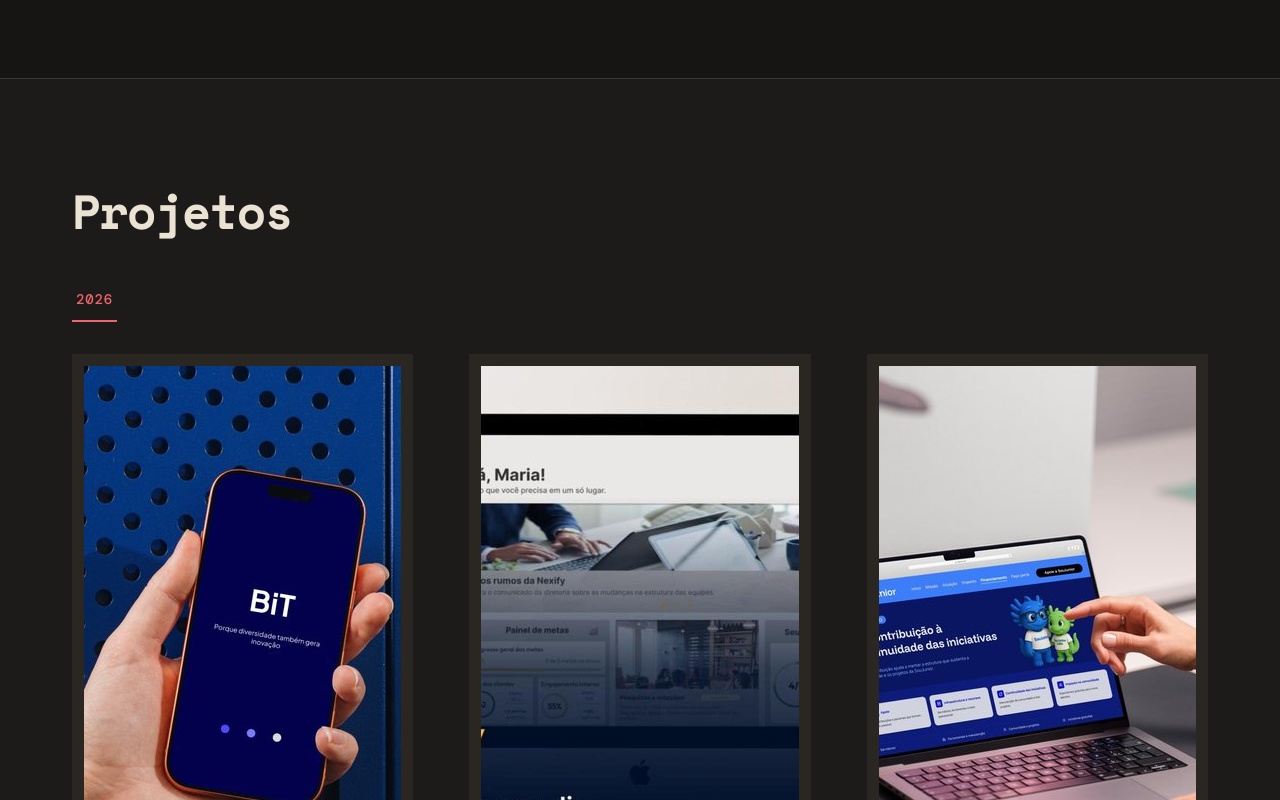
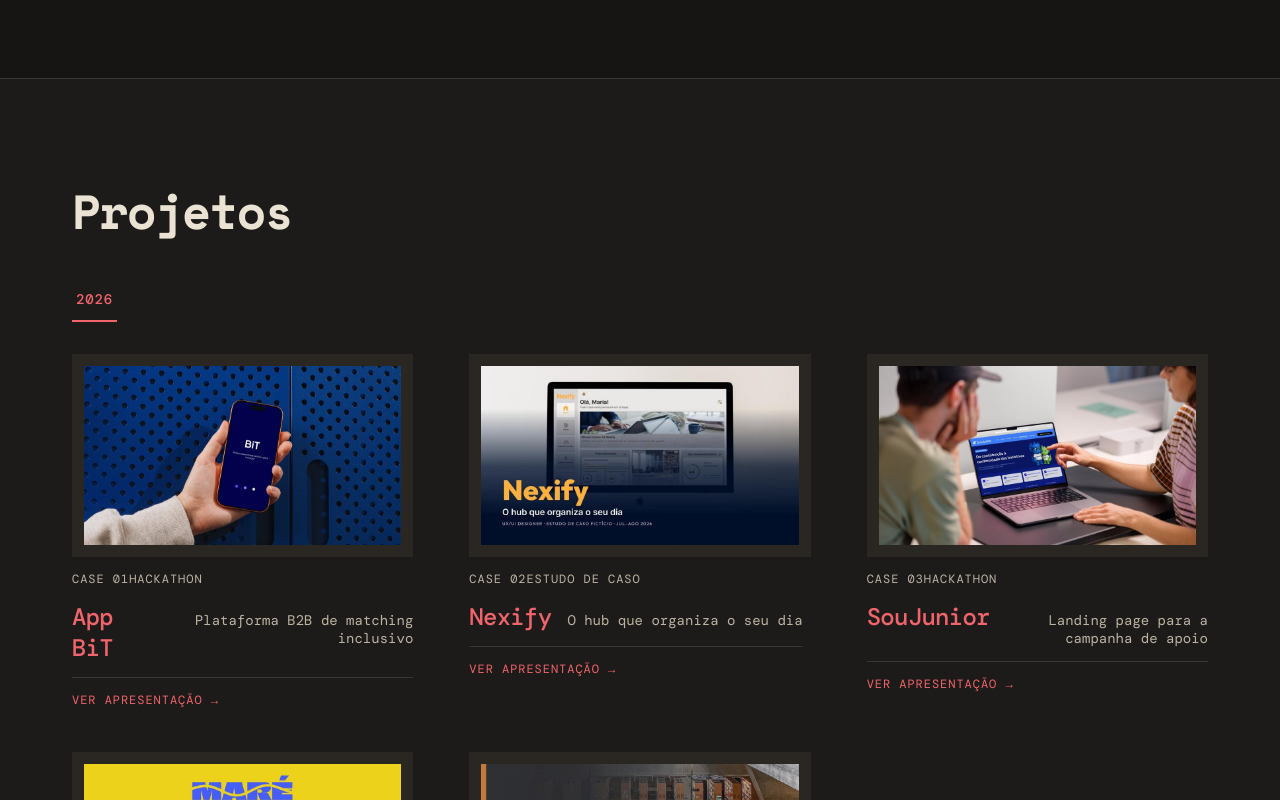
Before and after one commit to ifdoliveira/ifdoliveira.github.io, a plain HTML site: page index.html in a window 1280 px wide. Shown: the part 2000-2800 px from the top of the page. Drawn offline with nearby package versions, Linux system fonts and the light colour scheme; a web font is replaced by a local one.

Commit message:
Corrige proporção das imagens dos projetos

```diff
--- a/assets/css/style.css
+++ b/assets/css/style.css
@@ -116,7 +116,13 @@ section[id] { scroll-margin-top: 88px; }
 .tab { font: 500 14px 'DM Mono', monospace; letter-spacing: .06em; padding: 12px 4px; border-bottom: 2px solid var(--acc); color: var(--acc); }
 .grid { display: grid; grid-template-columns: repeat(auto-fill, minmax(min(340px, 100%), 1fr)); gap: 44px 56px; }
 .card { background: none; border: 0; padding: 0; text-align: left; cursor: pointer; display: flex; flex-direction: column; gap: 14px; width: 100%; color: inherit; }
-.cover { width: 100%; aspect-ratio: 16 / 9; object-fit: cover; filter: none; }
+.cover {
+    width: 100%;
+    height: auto;
+    aspect-ratio: auto;
+    object-fit: contain;
+    filter: none;
+}
 .card .frame { padding: 12px; }
 .card-meta { display: flex; justify-content: space-between; color: var(--mute); }
 .card-title { display: flex; justify-content: space-between; align-items: baseline; gap: 16px; border-bottom: 1px solid var(--line); padding-bottom: 14px; }
```
